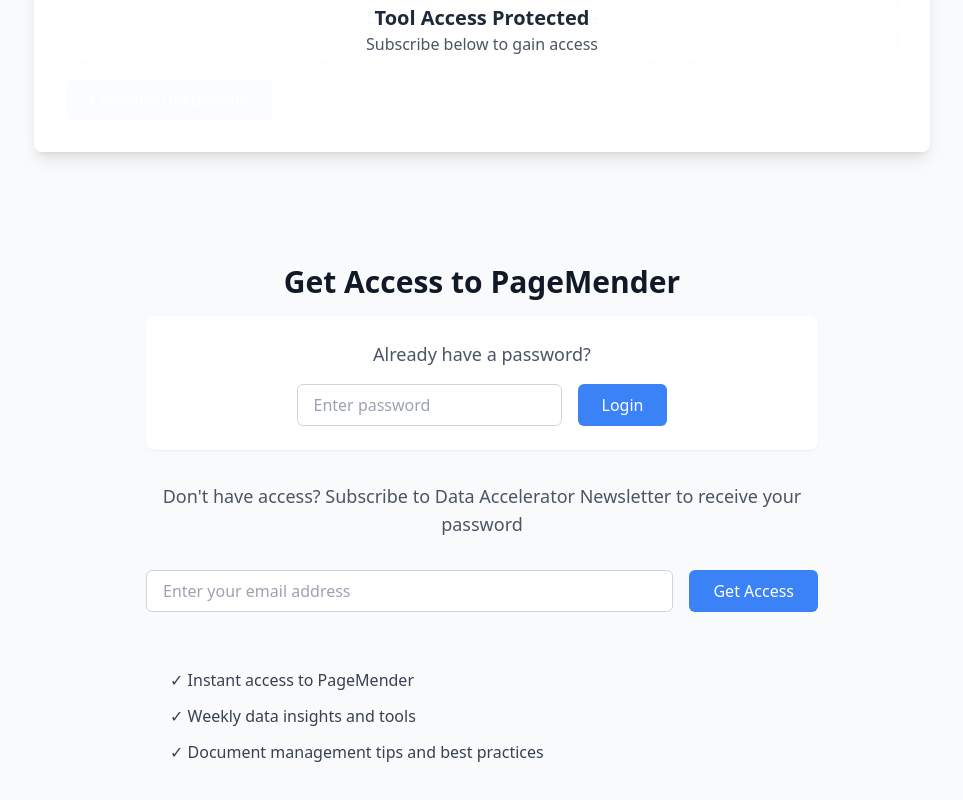
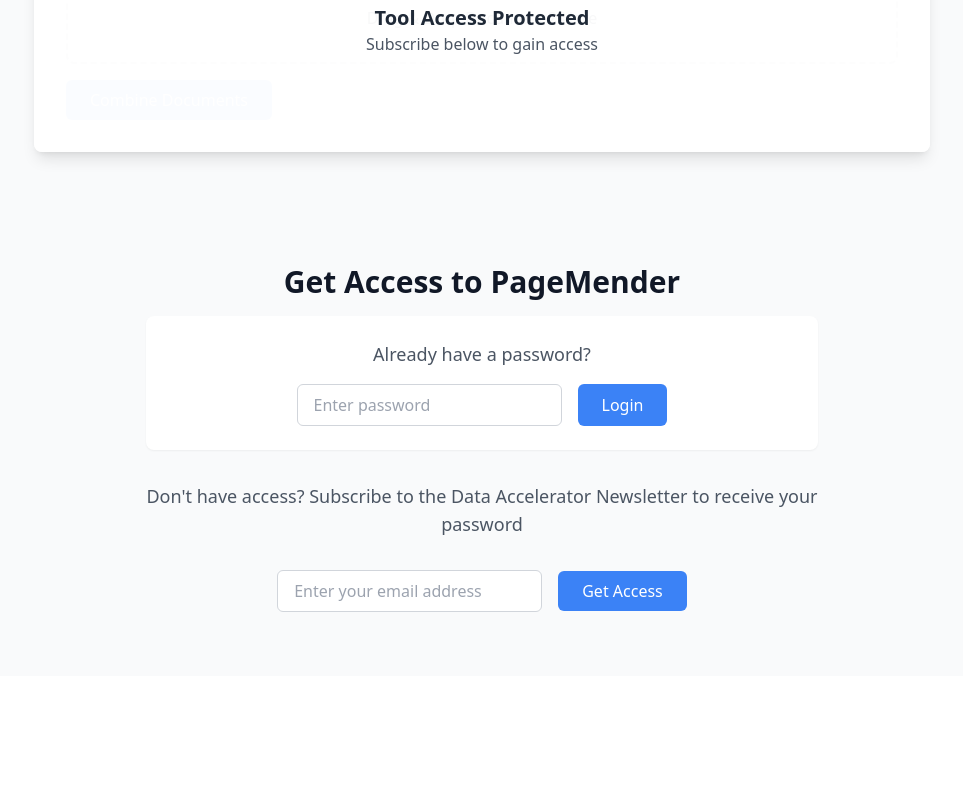
Before and after one commit to excelshortcut/pagemender, a Vue app: page / in a window 1280 px wide. Shown: the part 517-1317 px from the top of the page, without its empty margins (158-1121 px from the left). After the commit the page ends 1193 px from the top, so only its background shows below. Built offline with nearby package versions, Linux system fonts and the light colour scheme.

Commit message:
Connnect Post to MailChimp Signup. Fix Get Access Login hole

```diff
--- a/src/App.vue
+++ b/src/App.vue
@@ -18,7 +18,6 @@
 
       <!-- Tool Preview Section -->
       <div class="relative max-w-4xl mx-auto bg-white rounded-lg shadow-lg p-8 mb-16">
-        <!-- Preview UI -->
         <div class="opacity-50">
           <div class="border-2 border-dashed border-gray-300 rounded-lg p-8 text-center mb-4">
             <p class="text-gray-500">Drag & Drop Document 1 Here</p>
@@ -63,40 +62,39 @@
           <p v-if="errorMessage" class="mt-2 text-red-500">{{ errorMessage }}</p>
         </div>
 
-        <!-- Email Signup -->
+        <!-- Email Signup via Mailchimp Form -->
         <div class="mt-8">
           <p class="text-lg text-gray-600 mb-8">
-            Don't have access? Subscribe to Data Accelerator Newsletter to receive your password
+            Don't have access? Subscribe to the Data Accelerator Newsletter to receive your password
           </p>
-          <div class="flex gap-4 mb-4">
+
+          <!-- Begin Mailchimp Signup Form -->
+          <form
+            action="https://excelshortcut.us20.list-manage.com/subscribe/post?u=753605d7a4378f7975e2f4941&id=01779f56c2"
+            method="post"
+            target="_blank"
+            novalidate
+            class="flex gap-4 justify-center items-center mb-4"
+          >
             <input
               type="email"
-              v-model="email"
+              name="EMAIL"
               placeholder="Enter your email address"
-              class="flex-1 px-4 py-2 border border-gray-300 rounded-md focus:outline-none focus:ring-2 focus:ring-blue-500"
-              :class="{ 'border-red-500': emailError }"
+              class="px-4 py-2 border border-gray-300 rounded-md focus:outline-none focus:ring-2 focus:ring-blue-500"
+              required
             />
-            <button
-              @click="submitEmail"
-              :disabled="isSubmitting"
-              class="bg-blue-500 text-white px-6 py-2 rounded-md hover:bg-blue-600 disabled:opacity-50"
-            >
-              {{ isSubmitting ? 'Subscribing...' : 'Get Access' }}
-            </button>
-          </div>
+            <input
+              type="submit"
+              value="Get Access"
+              name="subscribe"
+              class="bg-blue-500 text-white px-6 py-2 rounded-md hover:bg-blue-600 cursor-pointer"
+            />
+          </form>
+          <!--End mc_embed_signup-->
 
-          <p v-if="emailError" class="text-red-500 mb-4">{{ emailError }}</p>
-          <p v-if="subscriptionSuccess" class="text-green-500 mb-4">
-            Thank you for subscribing! Check your email for the access password.
-          </p>
-
-          <!-- Benefits -->
-          <div class="bg-gray-50 rounded-lg p-6 mt-8 text-left">
-            <div class="space-y-3">
-              <p class="text-gray-700">✓ Instant access to PageMender</p>
-              <p class="text-gray-700">✓ Weekly data insights and tools</p>
-              <p class="text-gray-700">✓ Document management tips and best practices</p>
-            </div>
+          <div id="mce-responses" class="clear">
+            <div class="response" id="mce-error-response" style="display:none;"></div>
+            <div class="response" id="mce-success-response" style="display:none;"></div>
           </div>
         </div>
       </div>
@@ -105,7 +103,6 @@
     <!-- Tool Interface (shown when authenticated) -->
     <div v-else class="max-w-4xl mx-auto px-4 py-8">
       <h1 class="text-3xl font-bold text-gray-900 mb-8">PageMender</h1>
-
       <div class="space-y-4">
         <div
           class="border-2 border-dashed border-gray-300 rounded-lg p-8 text-center hover:border-blue-500 transition-colors"
@@ -166,43 +163,9 @@
       doc2File: null,
       merging: false,
       mergedFile: null,
-      email: '',
-      emailError: '',
-      isSubmitting: false,
-      subscriptionSuccess: false
     };
   },
   methods: {
-    async submitEmail() {
-      if (!this.email) {
-        this.emailError = 'Please enter your email address';
-        return;
-      }
-      if (!this.validateEmail(this.email)) {
-        this.emailError = 'Please enter a valid email address';
-        return;
-      }
-
-      this.isSubmitting = true;
-      this.emailError = '';
-
-      try {
-        // Simulate API call
-        await new Promise(resolve => setTimeout(resolve, 1000));
-        this.subscriptionSuccess = true;
-        this.email = '';
-        // In real implementation, send password via email
-        this.authenticated = true; // For demo, auto-authenticate
-      } catch (error) {
-        this.emailError = 'Failed to subscribe. Please try again.';
-      } finally {
-        this.isSubmitting = false;
-      }
-    },
-    validateEmail(email) {
-      const re = /^[^\s@]+@[^\s@]+\.[^\s@]+$/;
-      return re.test(email);
-    },
     checkPassword() {
       if (this.inputPassword === this.correctPassword) {
         this.authenticated = true;
@@ -216,7 +179,11 @@
     },
     onDrop(event, docTarget) {
       const files = event.dataTransfer.files;
-      if (files.length > 0 && files[0].type === 'application/vnd.openxmlformats-officedocument.wordprocessingml.document') {
+      if (
+        files.length > 0 &&
+        files[0].type ===
+        'application/vnd.openxmlformats-officedocument.wordprocessingml.document'
+      ) {
         if (docTarget === 'doc1') {
           this.doc1File = files[0];
         } else {
@@ -224,6 +191,52 @@
         }
       } else {
         alert('Please drop a valid Word (.docx) file.');
+      }
+    },
+    async mergeDocuments() {
+      if (!this.doc1File || !this.doc2File) return;
+      this.merging = true;
+
+      try {
+        const [doc1Content, doc2Content] = await Promise.all([
+          this.extractDocContent(this.doc1File),
+          this.extractDocContent(this.doc2File),
+        ]);
+
+        const doc = new Document({
+          creator: 'PageMender',
+          description: 'Merged document',
+          title: 'Combined Document',
+          sections: [
+            {
+              properties: {},
+              children: [
+                ...doc1Content.map(
+                  (text) =>
+                    new Paragraph({
+                      children: [new TextRun({ text })],
+                    })
+                ),
+                // Add a break between documents
+                new Paragraph({ children: [new TextRun({ text: '', break: true })] }),
+                ...doc2Content.map(
+                  (text) =>
+                    new Paragraph({
+                      children: [new TextRun({ text })],
+                    })
+                ),
+              ],
+            },
+          ],
+        });
+
+        const blob = await Packer.toBlob(doc);
+        this.mergedFile = URL.createObjectURL(blob);
+      } catch (error) {
+        console.error('Error merging documents:', error);
+        alert('An error occurred while merging documents.');
+      } finally {
+        this.merging = false;
       }
     },
     async extractDocContent(file) {
@@ -237,53 +250,14 @@
       const paragraphs = xmlDoc.getElementsByTagName('w:p');
 
       return Array.from(paragraphs)
-        .map(p => {
+        .map((p) => {
           const textElements = p.getElementsByTagName('w:t');
           return Array.from(textElements)
-            .map(t => t.textContent)
+            .map((t) => t.textContent)
             .join('')
             .trim();
         })
-        .filter(text => text);
-    },
-    async mergeDocuments() {
-      if (!this.doc1File || !this.doc2File) return;
-      this.merging = true;
-
-      try {
-        const [doc1Content, doc2Content] = await Promise.all([
-          this.extractDocContent(this.doc1File),
-          this.extractDocContent(this.doc2File)
-        ]);
-
-        const doc = new Document({
-          creator: "PageMender",
-          description: "Merged document",
-          title: "Combined Document",
-          sections: [{
-            properties: {},
-            children: [
-              ...doc1Content.map(text => new Paragraph({
-                children: [new TextRun({ text: text })]
-              })),
-              new Paragraph({
-                children: [new TextRun({ text: "", break: true })]
-              }),
-              ...doc2Content.map(text => new Paragraph({
-                children: [new TextRun({ text: text })]
-              }))
-            ]
-          }]
-        });
-
-        const blob = await Packer.toBlob(doc);
-        this.mergedFile = URL.createObjectURL(blob);
-      } catch (error) {
-        console.error('Error merging documents:', error);
-        alert('An error occurred while merging documents.');
-      } finally {
-        this.merging = false;
-      }
+        .filter((text) => text);
     },
     readFileAsArrayBuffer(file) {
       return new Promise((resolve, reject) => {
@@ -292,7 +266,11 @@
         reader.onerror = (error) => reject(error);
         reader.readAsArrayBuffer(file);
       });
-    }
-  }
+    },
+  },
 };
 </script>
+
+<style scoped>
+/* Additional styling can be placed here if needed */
+</style>
```
